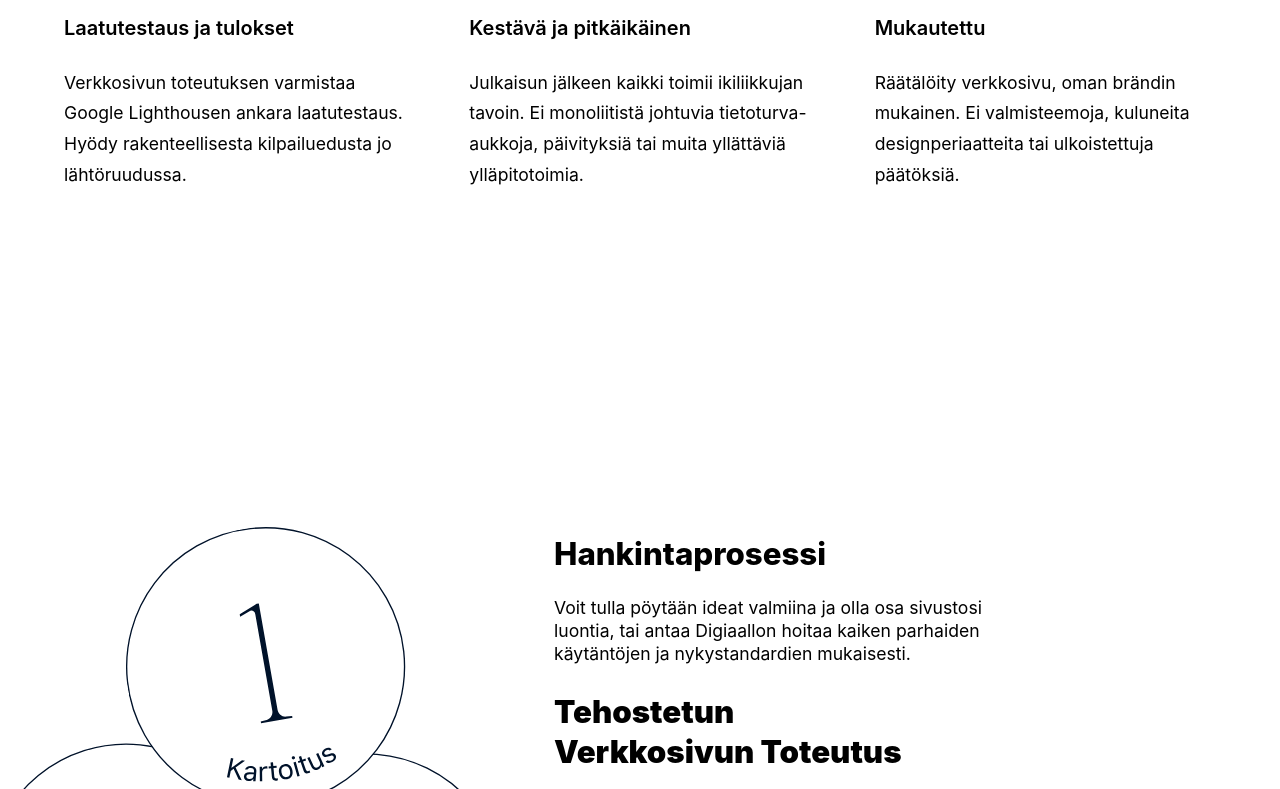
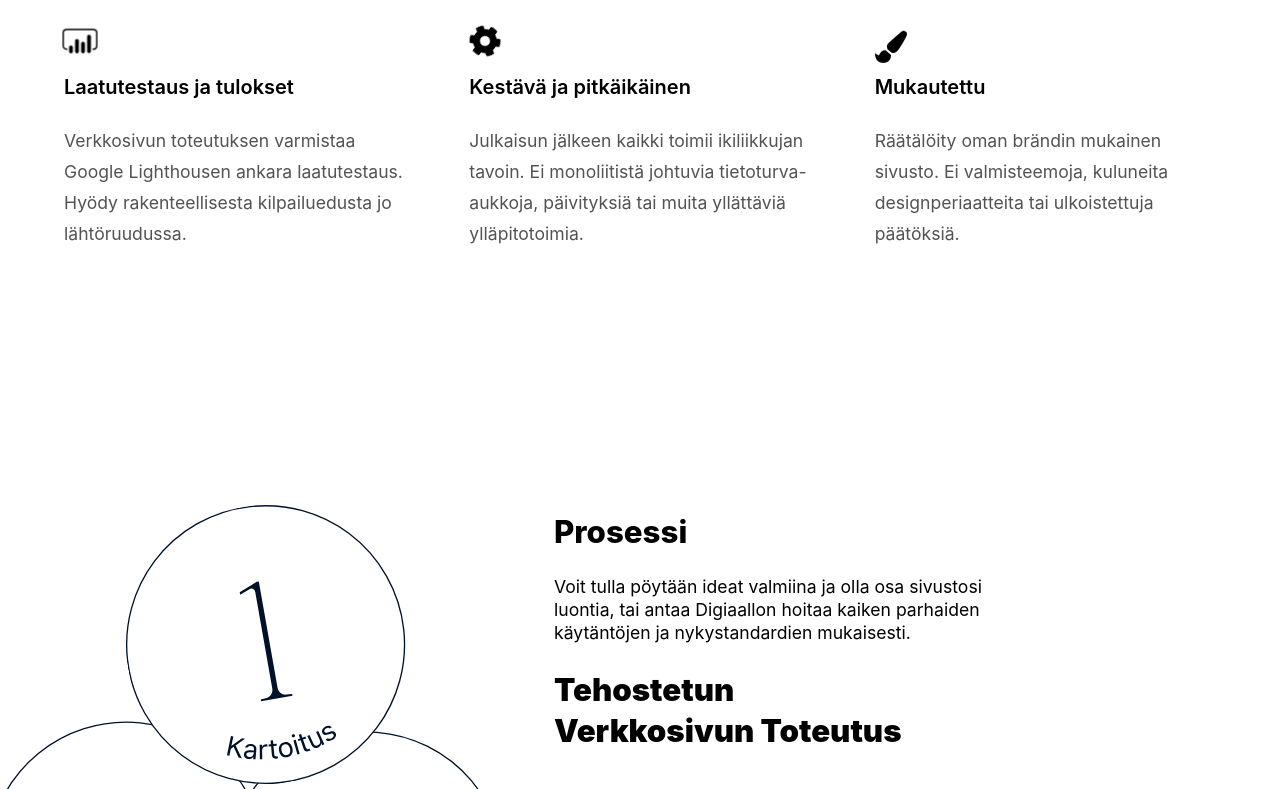
Before and after one commit to digiaalto/etusivu, a Next.js app: page / in a window 1280 px wide. Shown: the part 1491-2280 px from the top of the page. Built offline with nearby package versions, Linux system fonts and the light colour scheme; a small style sheet from the web is missing.

Commit message:
Sisältö ja design muutoksia

```diff
--- a/components/NavMenu.js
+++ b/components/NavMenu.js
@@ -15,8 +15,8 @@ const links = [
     href: "/#mita-digiaalto-tekee",
   },
   {
-    text: "Hankintaprosessi",
-    href: "/#hankintaprosessi",
+    text: "Prosessi",
+    href: "/#prosessi",
   },
   {
     text: "Hinnat",
--- a/components/Ominaisuudet.js
+++ b/components/Ominaisuudet.js
@@ -9,19 +9,19 @@ const ominaisuudet = [
     header: "Laatutestaus ja tulokset",
     text:
       "Verkkosivun toteutuksen varmistaa Google Lighthousen ankara laatutestaus. Hyödy rakenteellisesta kilpailuedusta jo lähtöruudussa.",
-    icon: <SiPowerbi />,
+    icon: <SiPowerbi className={styles.growing} />,
   },
   {
     header: "Kestävä ja pitkäikäinen",
     text:
       "Julkaisun jälkeen kaikki toimii ikiliikkujan tavoin. Ei monoliitistä johtuvia tietoturva-aukkoja, päivityksiä tai muita yllättäviä ylläpitotoimia.",
-    icon: <FaCog />,
+    icon: <FaCog className={styles.spinning} />,
   },
   {
     header: "Mukautettu",
     text:
-      "Räätälöity verkkosivu, oman brändin mukainen. Ei valmisteemoja, kuluneita designperiaatteita tai ulkoistettuja päätöksiä.",
-    icon: <FaPaintBrush />,
+      "Räätälöity oman brändin mukainen sivusto. Ei valmisteemoja, kuluneita designperiaatteita tai ulkoistettuja päätöksiä.",
+    icon: <FaPaintBrush className={styles.bouncing} />,
   },
 ]
 
@@ -29,7 +29,7 @@ const Ominaisuudet = (props) => {
   const { refs } = props
   return (
     <section className={styles.ominaisuudet} ref={refs}>
-      <Fade delay={200} direction="up">
+      <Fade delay={200} direction="up" triggerOnce>
         {ominaisuudet.map((ominaisuus, index) => (
           <Ominaisuus
             header={ominaisuus.header}
--- a/components/HankintaProsessi.js
+++ b/components/Prosessi.js
@@ -1,16 +1,16 @@
-import styles from "../styles/HankintaProsessi.module.sass"
+import styles from "../styles/Prosessi.module.sass"
 
-const HankintaProsessi = (props) => {
+const Prosessi = (props) => {
   const { refs } = props
 
   return (
-    <section className={styles.section} id="hankintaprosessi" ref={refs}>
+    <section className={styles.section} id="prosessi" ref={refs}>
       <div className={styles.content}>
         <div className={styles.column}>
           <Images />
         </div>
         <div className={styles.column}>
-          <span className={styles.topHeader}>Hankintaprosessi</span>
+          <span className={styles.topHeader}>Prosessi</span>
           <h3 className={styles.middleHeader}>
             Voit tulla pöytään ideat valmiina ja olla osa sivustosi luontia, tai
             antaa Digiaallon hoitaa kaiken parhaiden käytäntöjen ja
@@ -52,7 +52,7 @@ const HankintaProsessi = (props) => {
   )
 }
 
-export default HankintaProsessi
+export default Prosessi
 
 const TextBlock = ({ miniheader, header, text }) => {
   return (
--- a/pages/index.js
+++ b/pages/index.js
@@ -2,7 +2,7 @@ import { useRef } from "react"
 import Layout from "../components/Layout"
 import Hero from "../components/Hero"
 import Palvelut from "../components/Palvelut"
-import HankintaProsessi from "../components/HankintaProsessi"
+import Prosessi from "../components/Prosessi"
 import Hinnat from "../components/Hinnat"
 import Ominaisuudet from "../components/Ominaisuudet"
 
@@ -10,7 +10,7 @@ const IndexPage = () => {
   const heroRef = useRef(null)
   const palvelutRef = useRef(null)
   const ominaisuudetRef = useRef(null)
-  const hankintaProsessiRef = useRef(null)
+  const prosessiRef = useRef(null)
   const hinnatRef = useRef(null)
 
   const sectionRefs = [
@@ -26,9 +26,9 @@ const IndexPage = () => {
       ref: ominaisuudetRef,
     },
     {
-      section: "HankintaProsessi",
-      hoverText: "Hankintaprosessi",
-      ref: hankintaProsessiRef,
+      section: "Prosessi",
+      hoverText: "Prosessi",
+      ref: prosessiRef,
     },
     { section: "Hinnat", hoverText: "Hinnat", ref: hinnatRef },
   ]
@@ -39,7 +39,7 @@ const IndexPage = () => {
         <Hero refs={heroRef} />
         <Palvelut refs={palvelutRef} />
         <Ominaisuudet refs={ominaisuudetRef} />
-        <HankintaProsessi refs={hankintaProsessiRef} />
+        <Prosessi refs={prosessiRef} />
         <Hinnat refs={hinnatRef} />
       </Layout>
     </div>
--- a/styles/Footer.module.sass
+++ b/styles/Footer.module.sass
@@ -29,9 +29,9 @@
 	font-size: 1.5rem
 	font-weight: 900
 	transition: color 0.1s ease
-	color: map-get($colors, primary) !important
+	color: map-get($colors, secondary) !important
 	&:hover
-		color: map-get($colors, secondary) !important
+		opacity: 0.8 !important
 .footerHeader
 	display: block
 	margin-bottom: 1rem
--- a/styles/Hero.module.sass
+++ b/styles/Hero.module.sass
@@ -51,7 +51,7 @@ $fadeSpeed: 2.1s
 	display: block
 	font-size: 3rem
 	font-weight: 800
-	line-height: 1.2em
+	line-height: 1.1em
 	margin: 0
 .highlightBackground, .highlightBackground2, .highlightBackground3, .salesPitch
 	letter-spacing: -0.1rem
@@ -155,6 +155,8 @@ $fadeSpeed: 2.1s
 		font-weight: 400
 
 @include laptop
+	.section
+		min-height: 100vh
 	.content
 		max-width: $laptopWidth
 		margin-top: $infobarHeight
--- a/styles/Ominaisuudet.module.sass
+++ b/styles/Ominaisuudet.module.sass
@@ -16,12 +16,41 @@
   margin-top: 0
 
 .text
+  max-width: 400px
   font-size: 1.1rem
-  max-width: 400px
+  color: map-get($colors, textGray)
 
 .icon
   font-size: 2rem
   margin: 0
+
+.spinning
+  animation: rotation 3s infinite linear
+.bouncing
+  animation: bounce 1s infinite ease-in-out
+.growing
+  animation: grow 2s infinite ease-out
+
+@keyframes rotation
+  0%
+    transform: rotate(0deg)
+  100%
+    transform: rotate(360deg)
+
+@keyframes bounce
+  0%
+    transform: translateY(0px)
+  50%
+    transform: translateY(8px)
+  100%
+    transform: translate(0px)
+@keyframes grow
+  0%
+    transform: scale(1)
+  50%
+    transform: scale(1.2)
+  100%
+    transform: scale(1)
 
 @include laptop
   .ominaisuudet
--- a/styles/HankintaProsessi.module.sass
+++ b/styles/Prosessi.module.sass
@@ -115,16 +115,12 @@
 					transform: rotateZ(-5deg)
 
 @include laptop
-	.section
-		padding: map-get($padding, laptop)
 	.column
 		max-width: 600px
 	.textBlock
 		max-width: 280px
 
 @include desktop
-	.section
-		padding: map-get($padding, desktop)
 	.column
 		&:first-of-type
 			margin-right: 25px
```
